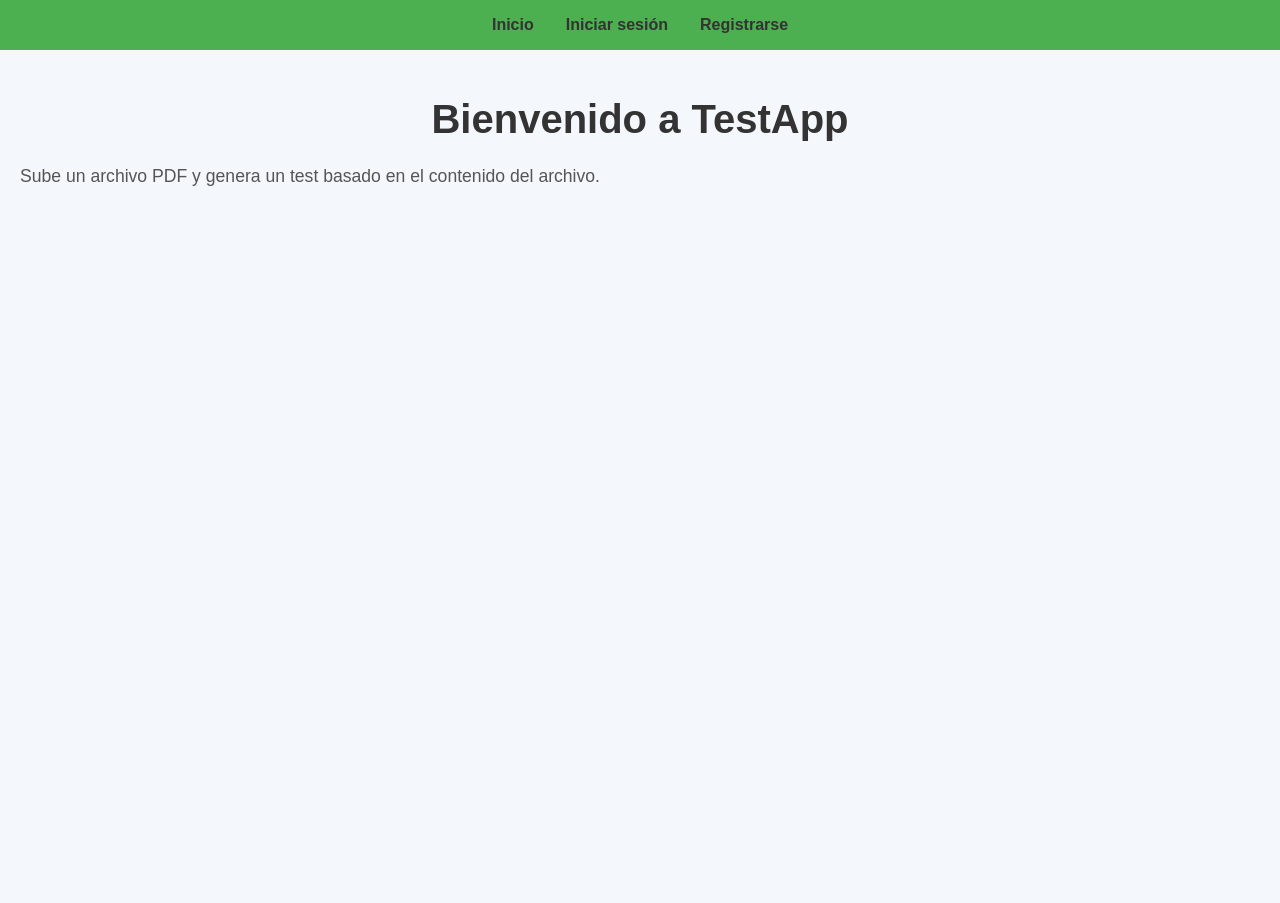
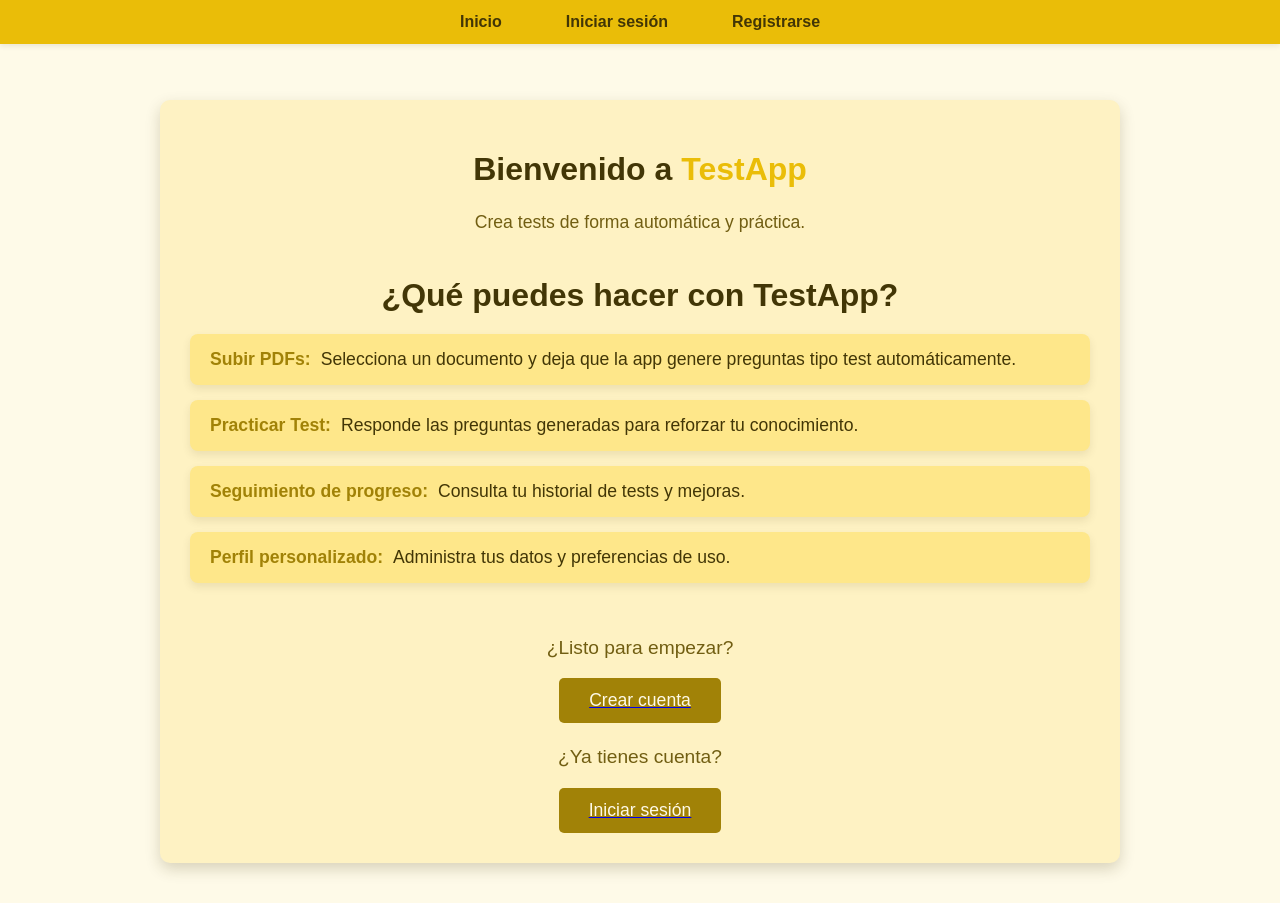
Before and after one commit to adriancanosaiz/TestPdfApp, a Flask app: page /home in a window 1280 px wide. Before the commit the page ends 186 px from the top, so only its background shows below. Run offline with Flask 3, Linux system fonts and the light colour scheme; some libraries are stand-ins or nearby versions.

Commit message:
Actualizo hoja de estilos y página de inicio

```diff
--- a/static/styles.css
+++ b/static/styles.css
@@ -1,124 +1,140 @@
 /* Estilos generales */
 body {
     font-family: 'Arial', sans-serif;
-    background-color: #f4f7fc;
-    color: #333;
+    background-color: #fefae8; /* Fondo de la paleta */
+    color: #423606; /* Texto principal más oscuro */
     margin: 0;
     padding: 0;
+    display: flex;
+    justify-content: center;
+    align-items: center;
+    min-height: 100vh;
+    flex-direction: column;
 }
 
+/* Estilos de la barra de navegación */
 nav {
-    background-color: #4CAF50;
-    padding: 1rem;
+    background-color: #eabd08; /* Amarillo fuerte */
+    padding: 0.8rem 0;
+    width: 100%;
+    box-shadow: 0 2px 5px rgba(66, 54, 6, 0.1);
+    position: fixed;
+    top: 0;
+    left: 0;
+    z-index: 1000;
 }
 
 nav ul {
     list-style: none;
     display: flex;
     justify-content: center;
-    gap: 1rem;
+    gap: 2rem;
     margin: 0;
     padding: 0;
 }
 
 nav a {
-    color: white;
+    color: #423606;
     text-decoration: none;
-    font-weight: bold;
-    transition: opacity 0.3s ease;
+    font-weight: 600;
+    padding: 0.5rem 1rem;
+    border-radius: 8px;
+    transition: opacity 0.3s ease, background-color 0.3s ease;
 }
 
 nav a:hover {
-    opacity: 0.7;
+    opacity: 0.8;
+    background-color: #fee78a;
 }
 
+/* Contenedores generales */
 .container, .profile-container, .home-container, .register-container, .login-container {
-    max-width: 800px;
+    max-width: 900px;
+    width: 100%;
     margin: 40px auto;
     padding: 20px;
-    background-color: #fff;
-    box-shadow: 0 4px 10px rgba(0, 0, 0, 0.1);
-    border-radius: 8px;
+    background-color: #fef2c3;
+    box-shadow: 0 6px 15px rgba(66, 54, 6, 0.2);
+    border-radius: 10px;
+    overflow: hidden;
 }
 
+/* Títulos */
 h1, h2 {
-    color: #2d3a47;
+    color: #423606;
     margin-bottom: 20px;
     font-size: 2rem;
     text-align: center;
 }
 
+/* Párrafos */
 p {
-    color: #555;
+    color: #715e12;
     font-size: 1.1rem;
     margin-bottom: 20px;
     line-height: 1.6;
 }
 
+/* Botones */
 button, .btn-primary {
     padding: 12px 25px;
     font-size: 1rem;
-    background-color: #007bff;
-    color: white;
+    background-color: #eabd08;
+    color: #423606;
     border: none;
     border-radius: 5px;
     cursor: pointer;
     transition: background-color 0.3s ease;
+    width: 100%;
+    margin-top: 10px;
 }
 
 button:hover, .btn-primary:hover {
-    background-color: #0056b3;
+    background-color: #caa204;
 }
 
-/* Formularios */
+/* Formulario */
 form {
     display: flex;
     flex-direction: column;
     gap: 20px;
 }
 
+/* Inputs */
 input[type="text"], input[type="email"], input[type="password"], input[type="file"] {
     padding: 12px;
     font-size: 1rem;
-    border: 1px solid #ddd;
-    border-radius: 4px;
-    background-color: #f8f8f8;
+    border: 1px solid #856d0e;
+    border-radius: 5px;
+    background-color: #fefae8;
     transition: border-color 0.3s ease;
+    color: #423606;
 }
 
 input[type="text"]:hover, input[type="email"]:hover, input[type="password"]:hover, input[type="file"]:hover {
-    border-color: #007bff;
+    border-color: #a18207;
 }
 
-button[type="submit"] {
-    width: 100%;
-    padding: 12px 20px;
-    background-color: #28a745;
-    color: white;
-    border-radius: 5px;
-    transition: background-color 0.3s ease;
-}
-
-button[type="submit"]:hover {
-    background-color: #218838;
-}
-
-/* Estilos para preguntas */
+/* Preguntas en tarjetas */
 .pregunta {
+    background-color: #fee78a;
+    padding: 20px;
     margin-bottom: 20px;
-    padding-bottom: 10px;
-    border-bottom: 1px solid #f1f1f1;
+    border-radius: 10px;
+    box-shadow: 0 4px 8px rgba(66, 54, 6, 0.1);
 }
 
 .pregunta h3 {
-    font-size: 1.2rem;
-    color: #444;
+    font-size: 1.3rem;
+    color: #423606;
+    margin-bottom: 10px;
 }
 
 label {
     font-size: 1rem;
     margin-bottom: 5px;
     cursor: pointer;
+    color: #423606;
 }
 
 input[type="radio"] {
@@ -132,12 +148,13 @@ input[type="radio"] {
 
 .resultado h3 {
     font-size: 1.2rem;
-    color: #333;
+    color: #423606;
 }
 
 .resultado p {
     font-size: 1rem;
     line-height: 1.6;
+    color: #715e12;
 }
 
 span {
@@ -145,89 +162,145 @@ span {
 }
 
 span.green {
-    color: green;
+    color: #4CAF50;
 }
 
 span.red {
-    color: red;
+    color: #dc3545;
 }
 
-/* Botón volver al inicio */
+/* Botón "Volver al inicio" */
 a button {
     padding: 12px 30px;
-    background-color: #6c757d;
-    color: white;
+    background-color: #a18207;
+    color: #fefae8;
     border: none;
     border-radius: 5px;
     font-size: 1.1rem;
     cursor: pointer;
     transition: background-color 0.3s ease;
+    display: block;
+    width: fit-content;
+    margin: 0 auto;
 }
 
 a button:hover {
-    background-color: #5a6268;
+    background-color: #856d0e;
 }
 
-/* Estilos específicos de cada página */
-.home-container, .profile-container, .register-container, .login-container {
-    padding: 50px 20px;
-}
-
-.home-container h1 {
-    font-size: 2.5rem;
-    color: #333;
-}
-
-.home-container .btn-primary, .login-container button, .register-container button {
-    width: 100%;
+/* Estilos para el perfil */
+.profile-container {
+    display: flex;
+    flex-direction: column;
+    gap: 20px;
+    padding: 20px;
 }
 
 .profile-container h1 {
     font-size: 2rem;
+    text-align: center;
+    color: #423606;
 }
 
 .profile-container form input {
     padding: 12px;
     font-size: 1rem;
-    border-radius: 4px;
+    border-radius: 5px;
 }
 
 .profile-container form button {
-    width: 100%;
-    padding: 12px 20px;
+    width: 48%;
+    margin: 0 1% 20px 0;
 }
 
-/* Navegación y enlaces */
-nav ul {
-    display: flex;
-    justify-content: center;
-    gap: 1rem;
-    margin: 0;
+/* Estilo del botón "Cerrar Sesión" */
+button[type="button"].logout {
+    background-color: #dc3545;
+    width: 48%;
 }
 
-nav a {
-    text-decoration: none;
-    color: #333;
-    font-weight: bold;
-    padding: 0.5rem;
+button[type="button"].logout:hover {
+    background-color: #c82333;
 }
 
-nav a:hover {
-    text-decoration: underline;
+/* Asegura que los botones no se sobrepongan */
+.profile-container form {
+    display: flex;
+    justify-content: space-between;
+    gap: 10px;
 }
 
-/* Agregar espacio entre elementos */
+/* Contenido de la página */
 .content {
     padding: 20px;
+    text-align: center;
 }
 
 .content h1 {
     font-size: 2.5rem;
-    color: #333;
+    color: #423606;
 }
 
 .content p {
     font-size: 1.1rem;
-    color: #555;
+    color: #715e12;
     margin-bottom: 30px;
 }
+
+/* Estilos para la página principal (home) */
+.home-container {
+    max-width: 900px;
+    width: 90%;
+    margin-top: 100px; /* espacio debajo del nav */
+    padding: 30px;
+    background-color: #fef2c3;
+    box-shadow: 0 6px 15px rgba(66, 54, 6, 0.2);
+    border-radius: 10px;
+    text-align: center;
+}
+
+/* Sección de características */
+.features {
+    margin-top: 40px;
+    text-align: left;
+}
+
+.features h2 {
+    font-size: 2rem;
+    color: #423606;
+    margin-bottom: 20px;
+    text-align: center;
+}
+
+.features ul {
+    list-style-type: none;
+    padding: 0;
+}
+
+.features li {
+    background-color: #fee78a;
+    padding: 15px 20px;
+    margin-bottom: 15px;
+    border-radius: 8px;
+    font-size: 1.1rem;
+    color: #423606;
+    box-shadow: 0 4px 8px rgba(66, 54, 6, 0.1);
+    display: flex;
+    align-items: center;
+    gap: 10px;
+}
+
+.features li strong {
+    color: #a18207;
+}
+
+/* Sección de llamada a la acción (CTA) */
+.cta {
+    margin-top: 50px;
+}
+
+.cta p {
+    font-size: 1.2rem;
+    color: #715e12;
+    margin-bottom: 15px;
+}
--- a/templates/home.html
+++ b/templates/home.html
@@ -13,7 +13,7 @@
             <li><a href="{{ url_for('home') }}">Inicio</a></li>
             {% if session.get('logged_in') %}
                 <li><a href="{{ url_for('index') }}">Subir PDF</a></li>
-                <li><a href="{{ url_for('test') }}">Prueba</a></li>
+                <li><a href="{{ url_for('test') }}">Test</a></li>
                 <li><a href="{{ url_for('profile') }}">Perfil</a></li>
                 <li><a href="{{ url_for('logout') }}">Cerrar sesión</a></li>
             {% else %}
@@ -23,9 +23,31 @@
         </ul>
     </nav>
 
-    <div class="content">
-        <h1>Bienvenido a TestApp</h1>
-        <p>Sube un archivo PDF y genera un test basado en el contenido del archivo.</p>
+    <div class="home-container">
+        <h1>Bienvenido a <span style="color: #eabd08;">TestApp</span></h1>
+        <p>Crea tests de forma automática y práctica.</p>
+
+        <section class="features">
+            <h2>¿Qué puedes hacer con TestApp?</h2>
+            <ul>
+                <li><strong>Subir PDFs:</strong> Selecciona un documento y deja que la app genere preguntas tipo test automáticamente.</li>
+                <li><strong>Practicar Test:</strong> Responde las preguntas generadas para reforzar tu conocimiento.</li>
+                <li><strong>Seguimiento de progreso:</strong> Consulta tu historial de tests y mejoras.</li>
+                <li><strong>Perfil personalizado:</strong> Administra tus datos y preferencias de uso.</li>
+            </ul>
+        </section>
+
+        <section class="cta">
+            {% if not session.get('logged_in') %}
+                <p>¿Listo para empezar?</p>
+                <a href="{{ url_for('register') }}"><button>Crear cuenta</button></a>
+                <p>¿Ya tienes cuenta?</p>
+                <a href="{{ url_for('login') }}"><button>Iniciar sesión</button></a>
+            {% else %}
+                <p>¡Bienvenido de nuevo!</p>
+                <a href="{{ url_for('index') }}"><button>Subir un PDF</button></a>
+            {% endif %}
+        </section>
     </div>
 
 </body>
--- a/templates/login.html
+++ b/templates/login.html
@@ -11,6 +11,7 @@
     <nav>
         <ul>
             <li><a href="{{ url_for('home') }}">Inicio</a></li>
+            <li><a href="{{ url_for('login') }}">Iniciar sesión</a></li>
             <li><a href="{{ url_for('register') }}">Registrarse</a></li>
         </ul>
     </nav>
--- a/templates/register.html
+++ b/templates/register.html
@@ -12,6 +12,7 @@
         <ul>
             <li><a href="{{ url_for('home') }}">Inicio</a></li>
             <li><a href="{{ url_for('login') }}">Iniciar sesión</a></li>
+            <li><a href="{{ url_for('register') }}">Registrarse</a></li>
         </ul>
     </nav>
 
--- a/templates/test.html
+++ b/templates/test.html
@@ -12,7 +12,7 @@
         <ul>
             <li><a href="{{ url_for('home') }}">Inicio</a></li>
             <li><a href="{{ url_for('index') }}">Subir PDF</a></li>
-            <li><a href="{{ url_for('test') }}">Prueba</a></li>
+            <li><a href="{{ url_for('test') }}">Test</a></li>
             <li><a href="{{ url_for('profile') }}">Perfil</a></li>
             <li><a href="{{ url_for('logout') }}">Cerrar sesión</a></li>
         </ul>
--- a/templates/test_resultado.html
+++ b/templates/test_resultado.html
@@ -12,7 +12,7 @@
         <ul>
             <li><a href="{{ url_for('home') }}">Inicio</a></li>
             <li><a href="{{ url_for('index') }}">Subir PDF</a></li>
-            <li><a href="{{ url_for('test') }}">Prueba</a></li>
+            <li><a href="{{ url_for('test') }}">Test</a></li>
             <li><a href="{{ url_for('profile') }}">Perfil</a></li>
             <li><a href="{{ url_for('logout') }}">Cerrar sesión</a></li>
         </ul>
```
Also changed, not shown: test.json (added, +102 -0 lines).
